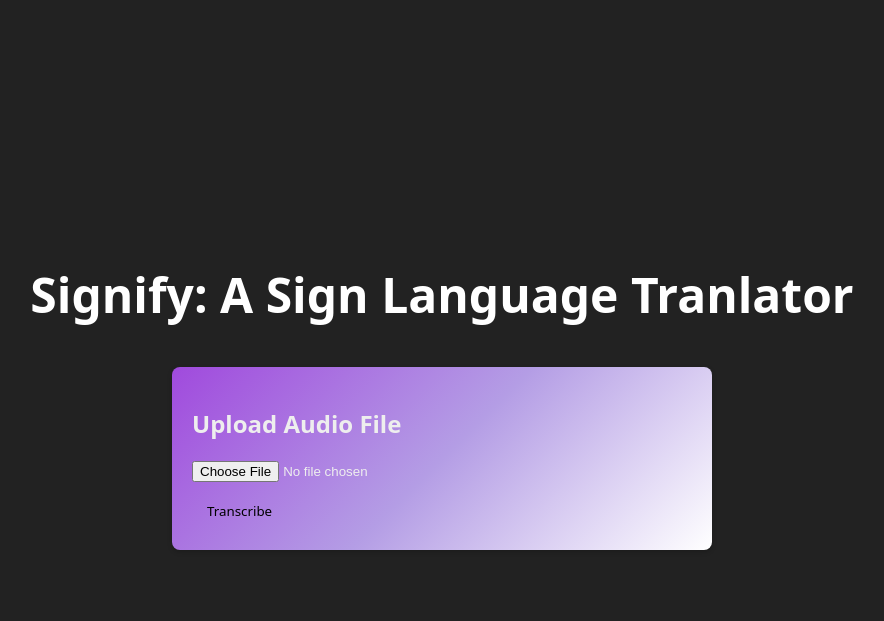
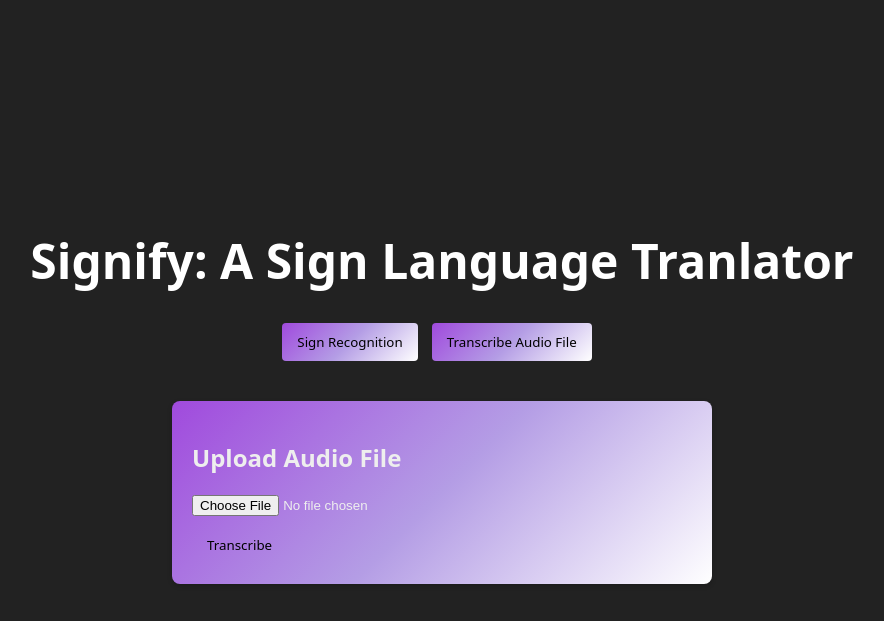
Before and after one commit to sonialiao/SEO_FinalProject, a Flask app: page /transcription in a window 1280 px wide. Shown: the top 621 px of the page, without its empty margins (198-1082 px from the left). Run offline with Flask 3, Linux system fonts and the light colour scheme.

Commit message:
added nav bar to layout.html

```diff
--- a/static/styles.css
+++ b/static/styles.css
@@ -84,3 +84,9 @@ button:disabled {
     margin-right: 20px;
     padding: 10px;
 }
+
+#nav {
+    background: linear-gradient(135deg, #a04add, #b49de5, #ffffff);
+    margin-bottom: 20px;
+    margin-right: 10px;
+}
--- a/templates/layout.html
+++ b/templates/layout.html
@@ -7,7 +7,15 @@
     <link rel="stylesheet" href="../static/styles.css">
 </head>
 <body>
+
     <h1> Signify: A Sign Language Tranlator </h1>
+
+    <div>
+        <a href="/" class="nav_elem"><button id="nav">Sign Recognition</button></a>
+        <a href="/transcription" class="nav_elem"><button id="nav"> Transcribe Audio File</button></a>
+
+    </div>
+
     {% block content %}{% endblock %}
 </body>
 </html>
```
